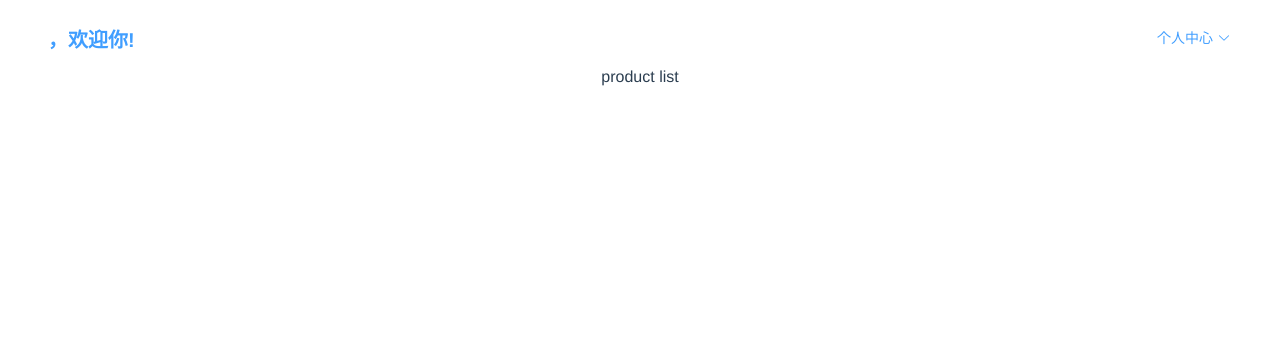
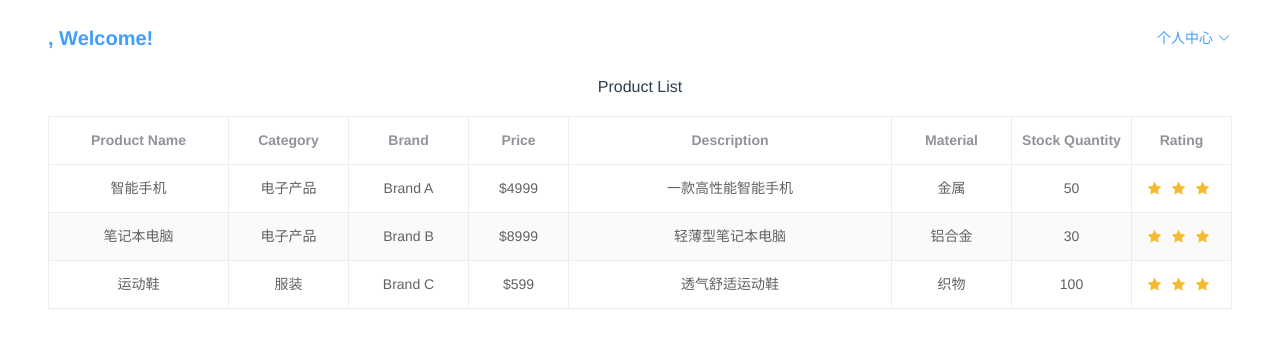
Before and after one commit to FDUCapstoneOrg/Frontend_Capstone_Instrument_Shopping_Center, a Vue app: page /productList in a window 1280 px wide. Shown: the top 348 px of the page. Built offline with nearby package versions, Linux system fonts and the light colour scheme; no server answers.

Commit message:
1. Install axios 2. Product list

```diff
--- a/package.json
+++ b/package.json
@@ -8,6 +8,7 @@
     "lint": "vue-cli-service lint"
   },
   "dependencies": {
+    "axios": "^1.7.7",
     "core-js": "^3.8.3",
     "element-ui": "^2.15.14",
     "vue": "^2.6.14",
--- a/src/main.js
+++ b/src/main.js
@@ -3,9 +3,16 @@ import ElementUI from 'element-ui'
 import 'element-ui/lib/theme-chalk/index.css'
 import App from './App.vue'
 import router from './router';
+import axios from 'axios';
 
 Vue.config.productionTip = false
 Vue.use(ElementUI);
+
+// set base URL
+axios.defaults.baseURL = 'http://localhost';
+
+// use this.$axios
+Vue.prototype.$axios = axios;
 
 new Vue({
   render: h => h(App),
--- a/src/views/ProductList.vue
+++ b/src/views/ProductList.vue
@@ -3,7 +3,7 @@
     <el-header>
       <div class="header-container">
         <div class="welcome-message">
-          {{ username }}，欢迎你!
+          {{ username }}, Welcome!
         </div>
         <el-dropdown trigger="click">
           <el-button type="text">
@@ -16,7 +16,27 @@
         </el-dropdown>
       </div>
     </el-header>
-    <div>product list</div>
+    <div class="product-list">
+      <div>Product List</div>
+      <el-table :data="productList" stripe border  style="width: 100%">
+        <el-table-column prop="name" label="Product Name" width="180" align="center" header-align="center"></el-table-column>
+        <el-table-column prop="category" label="Category" width="120" align="center" header-align="center"></el-table-column>
+        <el-table-column prop="brand" label="Brand" width="120" align="center" header-align="center"></el-table-column>
+        <el-table-column prop="price" label="Price" width="100" align="center" header-align="center">
+          <template slot-scope="scope">
+            <span>${{ scope.row.price }}</span>
+          </template>
+        </el-table-column>
+        <el-table-column prop="description" label="Description" align="center" header-align="center"></el-table-column>
+        <el-table-column prop="material" label="Material" width="120" align="center" header-align="center"></el-table-column>
+        <el-table-column prop="stockQuantity" label="Stock Quantity" width="120" align="center" header-align="center"></el-table-column>
+        <el-table-column prop="rating" label="Rating" width="100" align="center" header-align="center">
+          <template slot-scope="scope">
+            <el-rate v-model="scope.row.rating" disabled show-score></el-rate>
+          </template>
+        </el-table-column>
+      </el-table>
+    </div>
   </div>
 </template>
 
@@ -24,14 +44,57 @@
 export default {
   data() {
     return {
-      username: ""
+      username: "",
+      productList: []
     };
   },
   created() {
     this.username = localStorage.getItem('user');
+    this.getProductList();
+    this.productList = [
+        {
+          name: '智能手机',
+          category: '电子产品',
+          brand: 'Brand A',
+          price: 4999,
+          description: '一款高性能智能手机',
+          material: '金属',
+          stockQuantity: 50,
+          rating: 4.5
+        },
+        {
+          name: '笔记本电脑',
+          category: '电子产品',
+          brand: 'Brand B',
+          price: 8999,
+          description: '轻薄型笔记本电脑',
+          material: '铝合金',
+          stockQuantity: 30,
+          rating: 4.8
+        },
+        {
+          name: '运动鞋',
+          category: '服装',
+          brand: 'Brand C',
+          price: 599,
+          description: '透气舒适运动鞋',
+          material: '织物',
+          stockQuantity: 100,
+          rating: 4.2
+        },
+      ]
   },
   methods: {
+    getProductList() {
+      this.$axios.get('/Instrument/getInstrumentList')
+        .then(response => {
+          console.log(response.data);
+        })
+        .catch(error => {
+          console.error(error);
+        });
 
+    }
   }
 };
 </script>
@@ -39,15 +102,29 @@ export default {
 <style scoped>
 .header-container {
   display: flex;
-  justify-content: space-between; /* 让内容两端对齐 */
-  align-items: center; /* 垂直居中 */
-  padding: 0 20px; /* 左右内边距 */
-  height: 100%; /* 高度占满 */
+  justify-content: space-between;
+  /* 让内容两端对齐 */
+  align-items: center;
+  /* 垂直居中 */
+  padding: 0 20px;
+  /* 左右内边距 */
+  height: 100%;
+  /* 高度占满 */
 }
 
 .welcome-message {
-  font-size: 20px; /* 字体大小 */
-  font-weight: bold; /* 加粗字体 */
-  color: #409EFF; /* 字体颜色，Element UI 的主题色 */
+  font-size: 20px;
+  /* 字体大小 */
+  font-weight: bold;
+  /* 加粗字体 */
+  color: #409EFF;
+  /* 字体颜色，Element UI 的主题色 */
+}
+
+.el-table {
+  margin-top: 20px;
+}
+.product-list{
+  padding: 10px 40px;
 }
 </style>
```
Also changed, not shown: 1 other file (tests, documents, lock files or other folders).
